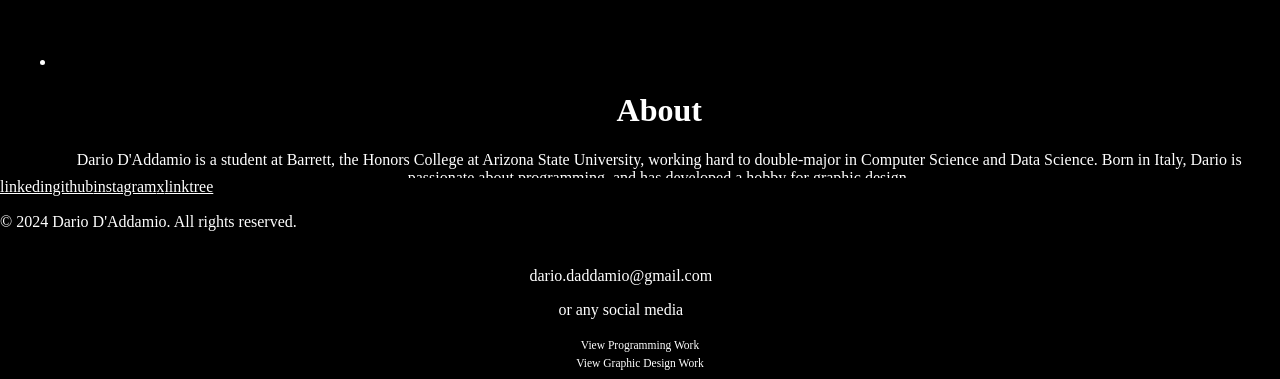
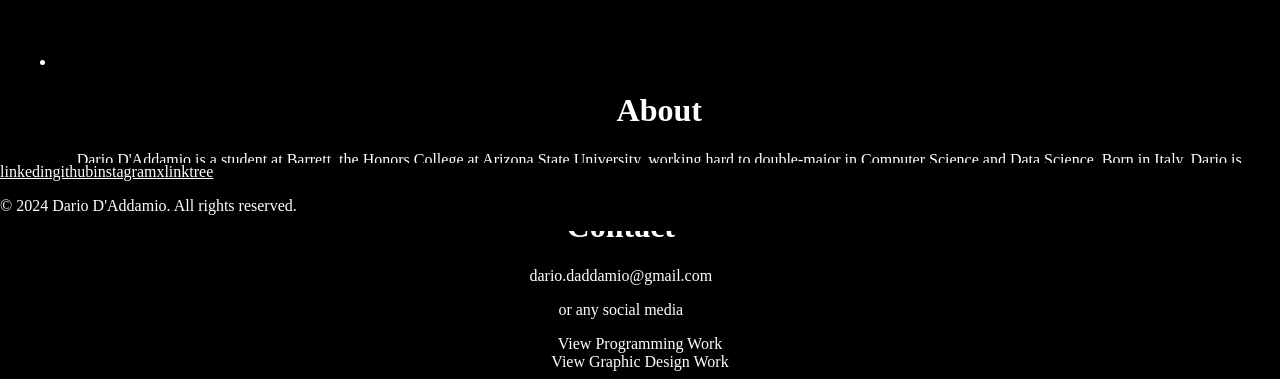
Before and after one commit to dariodaddamio/personal-website, an Angular app: page /about in a window 1280 px wide. Shown: the part 553-932 px from the top of the page. Built offline with nearby package versions, Linux system fonts and the light colour scheme.

Commit message:
fxd: bottom bar yet again + resizing about page text

```diff
--- a/angular.json
+++ b/angular.json
@@ -97,5 +97,8 @@
         }
       }
     }
+  },
+  "cli": {
+    "analytics": false
   }
 }
--- a/src/app/about/about.component.css
+++ b/src/app/about/about.component.css
@@ -2,10 +2,13 @@
     text-align: center;
 }
 .text-grid a {
-    margin-top: 1vw;
+    margin-top: 1vh;
     padding: 0 !important;
-    font-size: .9vw !important;
+    font-size: 2vh !important;
     justify-self: center !important;
+}
+.text-grid p {
+    font-size: 2vh !important;
 }
 a:hover {
     transform: scale(1.1);
@@ -24,18 +27,7 @@ a:hover {
 
 .fixed-bottom {
     position: fixed;
-    bottom: 0;
+    bottom: 2vh;
     left: 0;
     right: 0;
-    bottom: 51px;
  }
-
- .fixed-copyright {
-    position: fixed;
-    bottom: 0;
-    left: 0;
-    right: 0;
-    margin: 0;
-    width: 100%;
-    max-width: 100%;
- }
--- a/src/app/about/about.component.html
+++ b/src/app/about/about.component.html
@@ -34,14 +34,14 @@
     </div>
     <nav class="navbar fixed-bottom bg-body-tertiary">
         <div class="container-fluid">
-            <div class="bottom-bar fixed-bottom">
+            <div class="bottom-bar">
                 <a href="https://www.linkedin.com/in/dariodaddamio/" target="_blank">linkedin</a>
                 <a href="https://github.com/dariodaddamio" target="_blank">github</a>
                 <a href="https://www.instagram.com/dariogfx/" target="_blank">instagram</a>
                 <a href="https://x.com/dariodaddamio" target="_blank">x</a>
                 <a href="https://linktr.ee/dariodaddamio" target="_blank">linktree</a>
             </div>
-            <div class="bottom-bar fixed-copyright">
+            <div class="bottom-bar">
                 <p>&copy; {{ getYear() }}&nbsp;Dario D'Addamio. All rights reserved.</p>
             </div>
         </div>
--- a/src/app/app.component.css
+++ b/src/app/app.component.css
@@ -60,6 +60,7 @@ ul, ol {
     margin: 0;
     width: 100%;
     max-width: 100%;
+    padding-top: 1vh;
 }
 
 .bottom-bar a {
@@ -69,6 +70,7 @@ ul, ol {
     color: white;
     text-decoration: none;
     font-size: 3vh;
+
 }
 
 .text-grid {
--- a/src/app/home-page/home-page.component.css
+++ b/src/app/home-page/home-page.component.css
@@ -11,18 +11,7 @@ body {
 
 .fixed-bottom {
     position: fixed;
-    bottom: 0;
+    bottom: 2vh;
     left: 0;
     right: 0;
-    bottom: 51px;
- }
-
- .fixed-copyright {
-    position: fixed;
-    bottom: 0;
-    left: 0;
-    right: 0;
-    margin: 0;
-    width: 100%;
-    max-width: 100%;
- }
+}
--- a/src/app/home-page/home-page.component.html
+++ b/src/app/home-page/home-page.component.html
@@ -24,14 +24,14 @@
     </div>
     <nav class="navbar fixed-bottom bg-body-tertiary">
         <div class="container-fluid">
-            <div class="bottom-bar fixed-bottom">
+            <div class="bottom-bar">
                 <a href="https://www.linkedin.com/in/dariodaddamio/" target="_blank">linkedin</a>
                 <a href="https://github.com/dariodaddamio" target="_blank">github</a>
                 <a href="https://www.instagram.com/dariogfx/" target="_blank">instagram</a>
                 <a href="https://x.com/dariodaddamio" target="_blank">x</a>
                 <a href="https://linktr.ee/dariodaddamio" target="_blank">linktree</a>
             </div>
-            <div class="bottom-bar fixed-copyright">
+            <div class="bottom-bar">
                 <p>&copy; {{ getYear() }}&nbsp;Dario D'Addamio. All rights reserved.</p>
             </div>
         </div>
```
